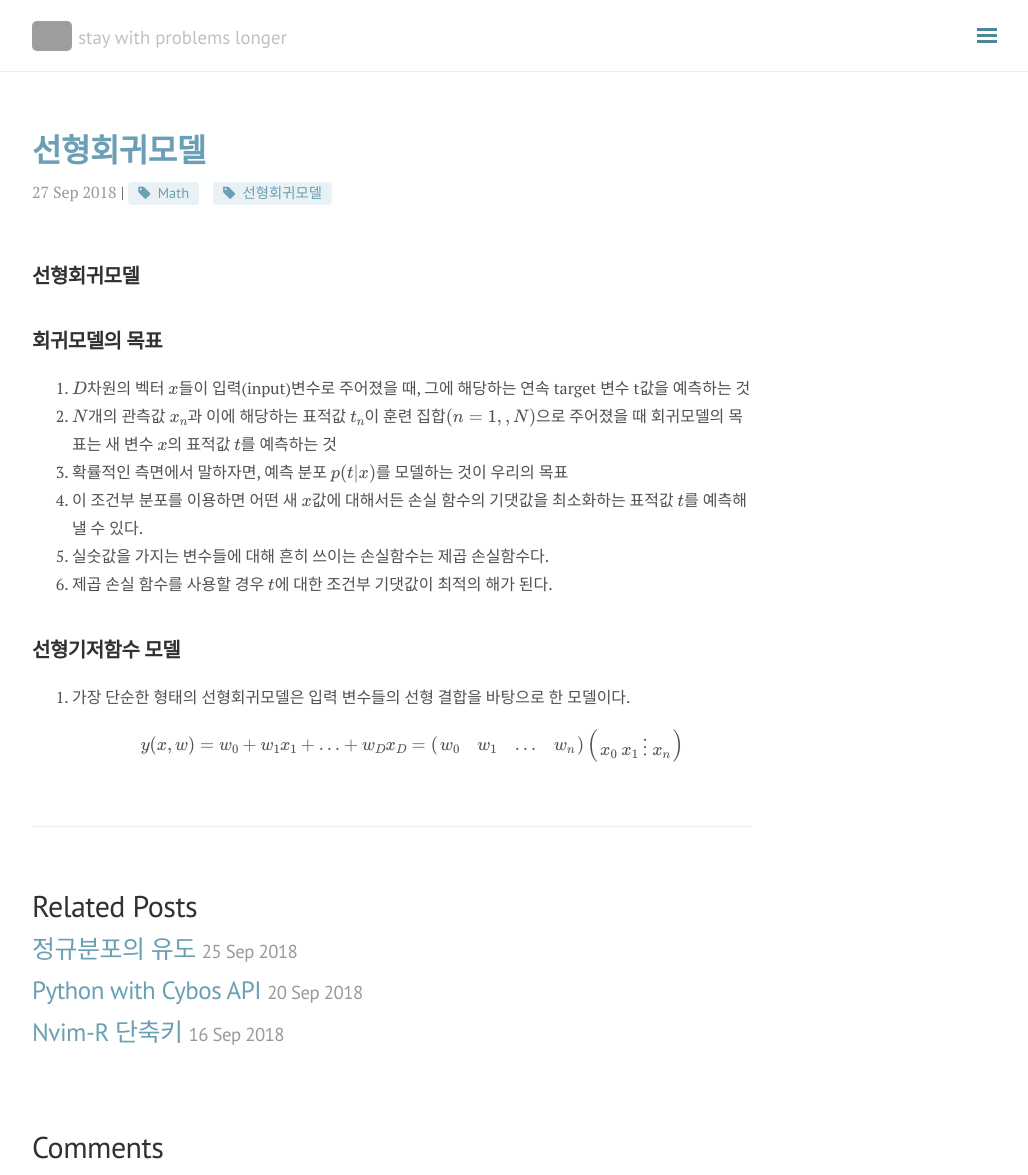
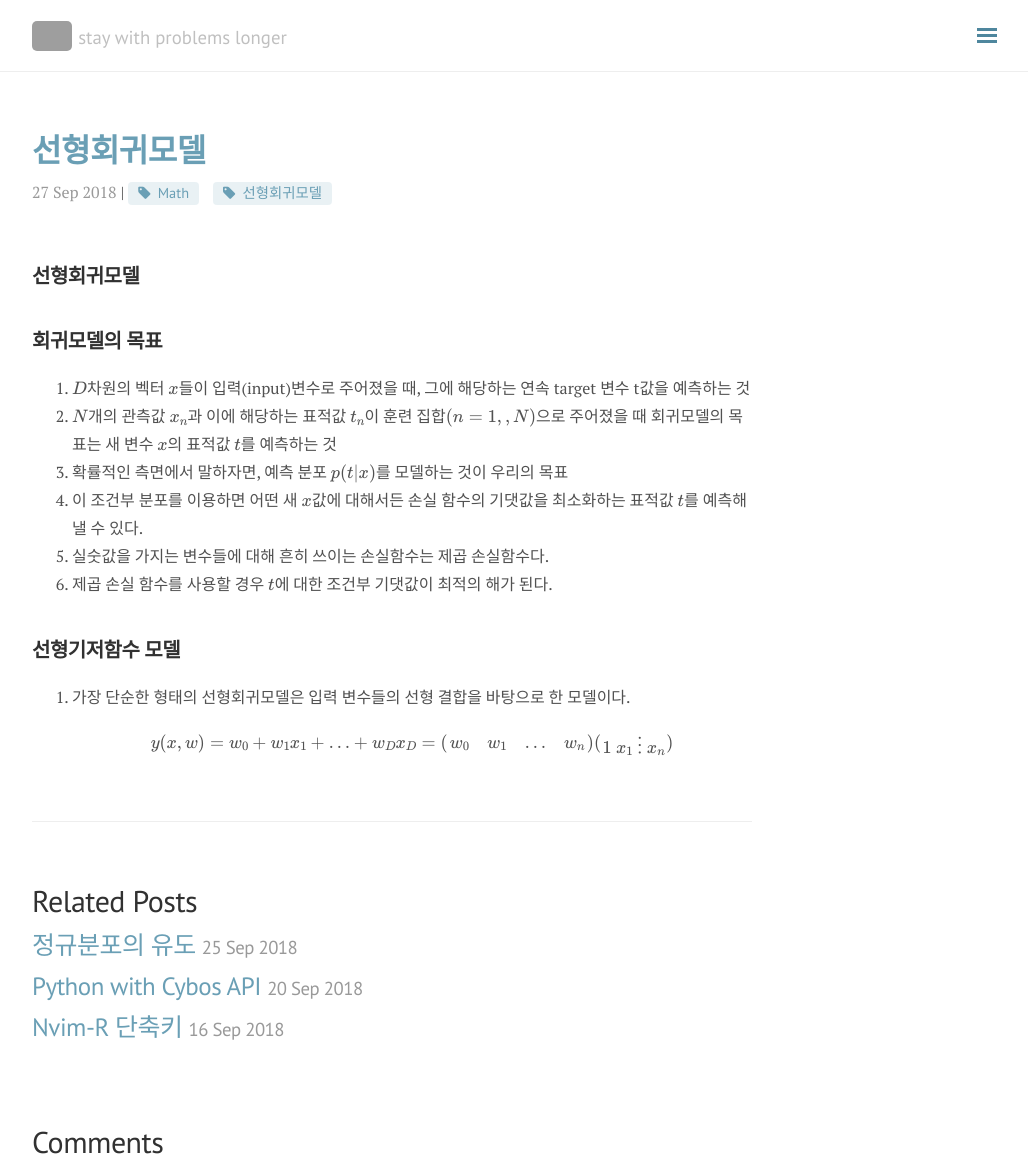
Before and after one commit to seokhoonj/seokhoonj.github.io, a Jekyll site: the page built from _posts/Math/2018-09-27-Math-linear_regression.md, in a window 1280 px wide and 1175 px high. Shown: the whole window, without its empty margins (248-1276 px from the left). Built offline with Jekyll 4.4.1, drawn with Linux system fonts in a browser that asks for light colours; nearby versions of some CDN libraries; formulas are drawn with MathJax 3; comment, search, counter and statistics services are not loaded; grey boxes are pictures that could not be loaded.

Commit message:
add _posts

```diff
--- a/_posts/Math/2018-09-27-Math-linear_regression.md
+++ b/_posts/Math/2018-09-27-Math-linear_regression.md
@@ -20,4 +20,4 @@ comments: false
 
 ## 선형기저함수 모델
 1. 가장 단순한 형태의 선형회귀모델은 입력 변수들의 선형 결합을 바탕으로 한 모델이다.
-\\( y(x, w) = w\_0 + w\_1x\_1 + ... + w\_Dx\_D  = (\begin{array}{} w\_0 & w\_1 & \dots & w\_n \end{array}) \left(\begin{array}{c} x\_0 \\ x\_1 \\ \vdots \\ x\_n \end{array}\right) \\)
+\\( y(x, w) = w\_0 + w\_1x\_1 + ... + w\_Dx\_D  = (\begin{array}{ccc} w\_0 & w\_1 & \dots & w\_n \end{array}) (\begin{array}{c} 1 \\ x\_1 \\ \vdots \\ x\_n \end{array}) \\)
```
